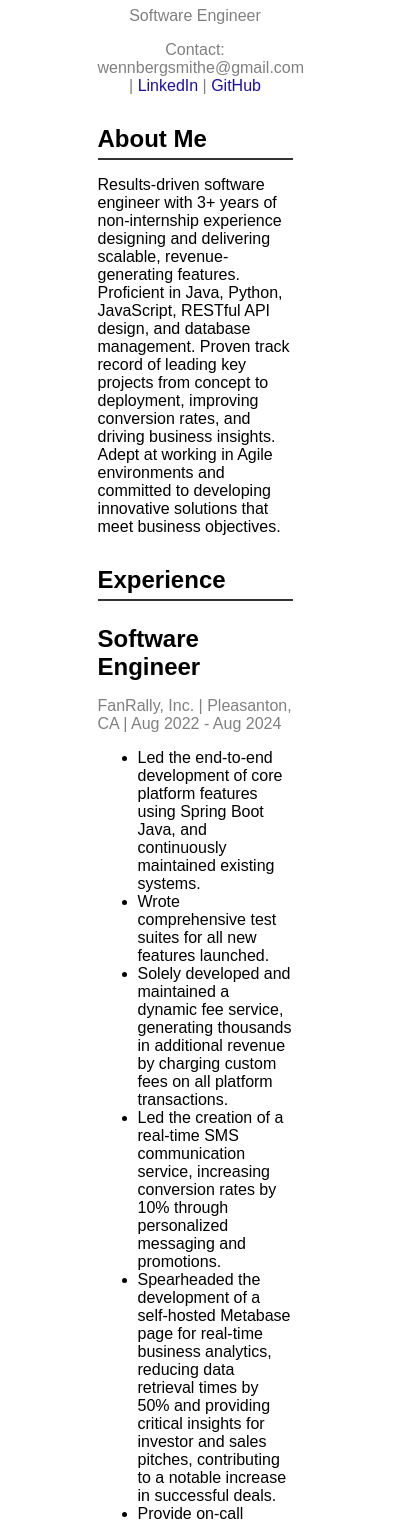
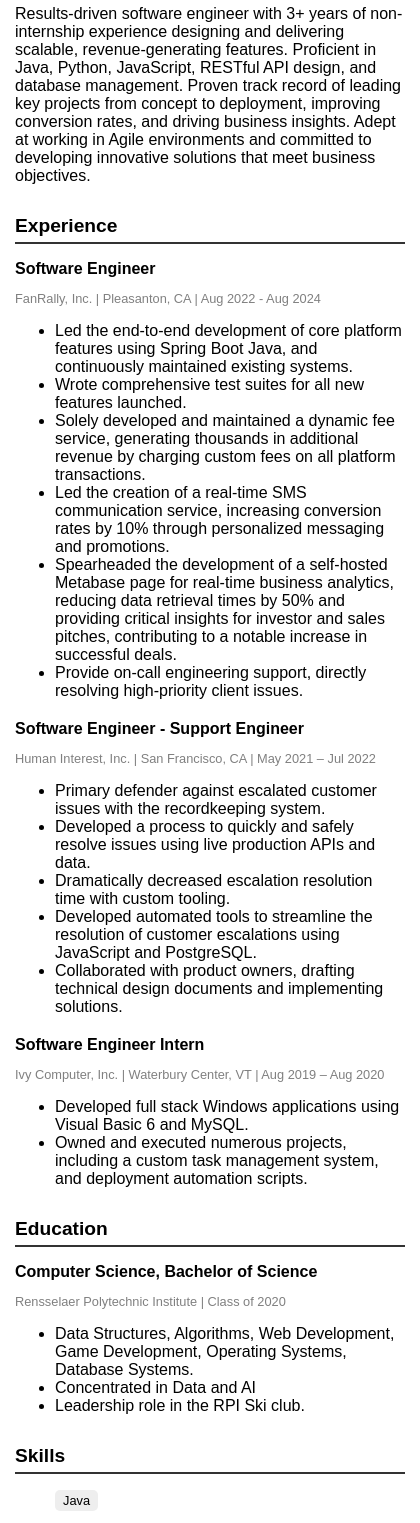
Before and after one commit to wennbergsmithe/my-resume, a React (Create React App) app: page / in a window 390 px wide. Shown: the part 180-1703 px from the top of the page, 420 px wide, since content can reach past the window. Built offline with nearby package versions, Linux system fonts and the light colour scheme.

Commit message:
mobile responsive

```diff
--- a/src/App.css
+++ b/src/App.css
@@ -1,10 +1,20 @@
 /* src/App.css */
 
+body {
+  font-family: 'Arial', sans-serif;
+  margin: 0;
+  padding: 0;
+  background-color: #f4f4f4;
+}
+
 .resume-container {
-  width: 50%;
+  width: 90%;
+  max-width: 900px;
   margin: 0 auto;
   padding: 20px;
-  font-family: 'Arial', sans-serif;
+  background-color: #fff;
+  border-radius: 8px;
+  box-shadow: 0px 4px 6px rgba(0, 0, 0, 0.1);
 }
 
 header {
@@ -14,7 +24,7 @@ header {
 
 header h1 {
   margin-bottom: 0;
-  font-size: 2.5em;
+  font-size: 2em;
 }
 
 header p {
@@ -30,6 +40,7 @@ header p {
   border-bottom: 2px solid #333;
   padding-bottom: 5px;
   margin-bottom: 15px;
+  font-size: 1.5em;
 }
 
 .resume-item {
@@ -38,28 +49,32 @@ header p {
 
 .resume-item h3 {
   margin-bottom: 5px;
-  font-size: 1.5em;
+  font-size: 1.3em;
 }
 
 .resume-item p {
   margin-bottom: 5px;
   color: gray;
+  font-size: 0.9em;
 }
 
 .skills-list {
   list-style-type: none;
   padding: 0;
+  margin-bottom: 15px;
 }
 
 .sub-skills {
+  margin-top: 5px;
 }
 
-.skills-list  {
+.skills-list {
   display: inline-block;
-  margin-right: 15px;
+  margin-right: 10px;
   background: #eee;
   padding: 5px 10px;
   border-radius: 5px;
+  font-size: 0.9em;
 }
 
 a {
@@ -70,3 +85,60 @@ a {
 a:hover {
   text-decoration: underline;
 }
+
+/* Responsive Styles */
+@media (max-width: 768px) {
+  .resume-container {
+    width: 100%;
+    padding: 15px;
+  }
+
+  header h1 {
+    font-size: 1.8em;
+  }
+
+  .resume-section h2 {
+    font-size: 1.3em;
+  }
+
+  .resume-item h3 {
+    font-size: 1.2em;
+  }
+
+  .resume-item p {
+    font-size: 0.85em;
+  }
+
+  .skills-list {
+    font-size: 0.85em;
+    margin-right: 8px;
+  }
+}
+
+@media (max-width: 480px) {
+  header h1 {
+    font-size: 1.5em;
+  }
+
+  header p {
+    font-size: 0.9em;
+  }
+
+  .resume-section h2 {
+    font-size: 1.2em;
+  }
+
+  .resume-item h3 {
+    font-size: 1em;
+  }
+
+  .resume-item p {
+    font-size: 0.8em;
+  }
+
+  .skills-list {
+    font-size: 0.8em;
+    margin-right: 5px;
+    padding: 3px 8px;
+  }
+}
```
